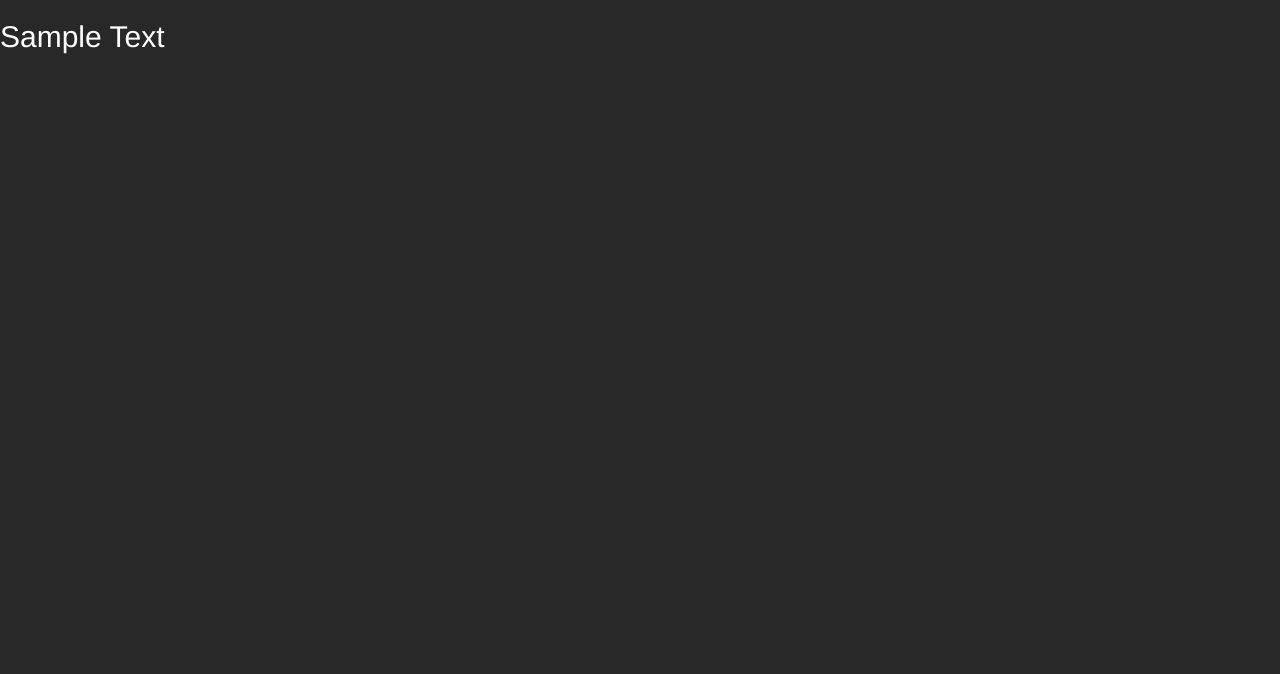
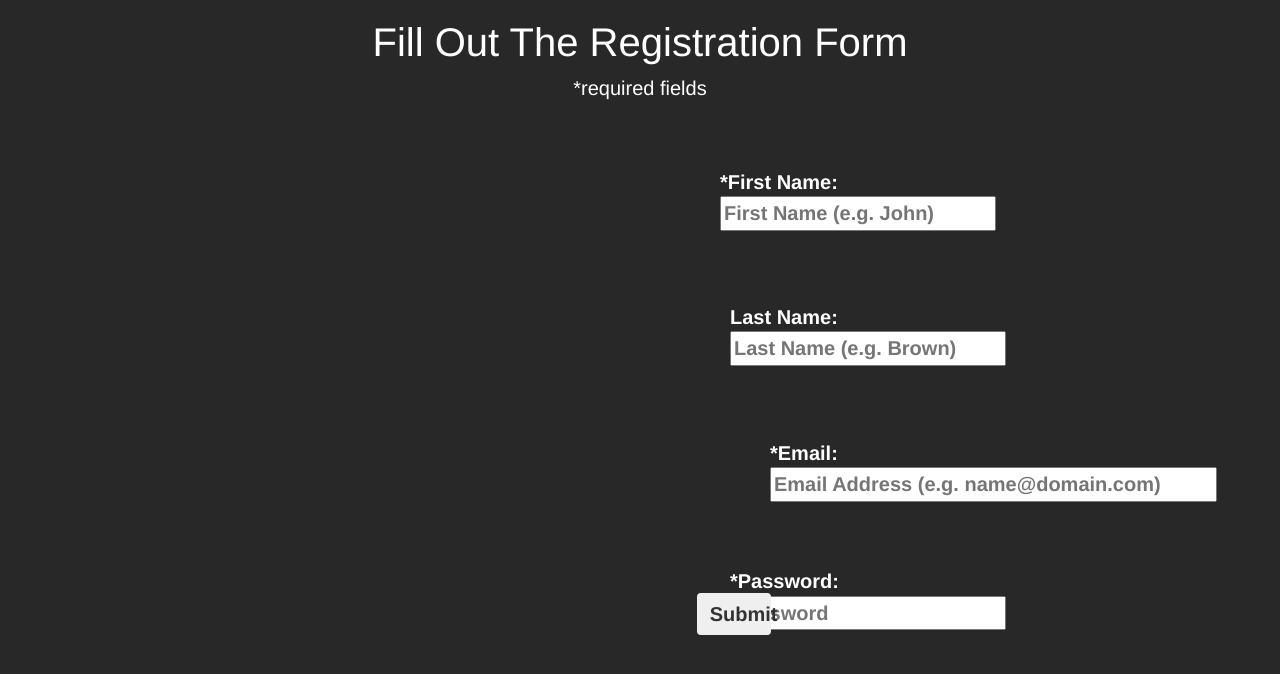
Before and after one commit to SuitedHound/SuitedHoundProject, a plain HTML site: page Survey.html in a window 1280 px wide. Drawn offline with nearby package versions, Linux system fonts and the light colour scheme; a web font is replaced by a local one.

Commit message:
Edit: Added Registration
(not online so doesnt acually work)

```diff
--- a/Survey.html
+++ b/Survey.html
@@ -10,6 +10,24 @@
     <link rel="stylesheet" href="https://maxcdn.bootstrapcdn.com/bootstrap/3.3.7/css/bootstrap.min.css">
   </head>
     <body>
-      <h2>Sample Text</h2>
+      <div class="container-fluid">
+          <h2 class="text-center"> Fill Out The Registration Form</h2>
+          <p id="survPara" class="text-center"> *required fields</p>
+      <form action="Submitted.html">
+        <div class="col">
+          <div class="col-md-4">
+            <label id="tLabel1">*First Name: <input id="firstName" type="text" placeholder="First Name (e.g. John)" size="20px" required></label>
+            <label id="tLabel2">Last Name: <input id="lastName" type="text" placeholder="Last Name (e.g. Brown)" size="20px"></label>
+            <label id="tLabel3">*Email: <input id="emailA" type="text" placeholder="Email Address (e.g. name@domain.com)" size="34px" required></label>
+            <label id="tLabel4">*Password: <input id="passWord" type="password" placeholder="Password" size="20px" required></label>
+          </div>
+         <div class="col">
+           <div class="col-md-1">
+             <button id="submitB" type="submit" value="Submit" class="btn btn-block"><b>Submit</b></button>
+           </div>
+         </div>
+        </div>
+      </form>
+      </div>
     </body>
 </html>
--- a/style.css
+++ b/style.css
@@ -8,15 +8,54 @@
 	font-family: times !important;
 	font-weight: bold !important;
 }
-#h1 {color: #00EE00;}
-#h2 {color: red;}
-#h3 {color: blue;}
+#h1 {color: #00CD00;}
+#h2 {color: #EE2C2C;}
+#h3 {color: #00BFFF;}
 
-h2 {color: white !important;}
+#rh1 {
+	color: white;
+	position: relative;
+	left: 20px;
+}
+h2 {color: white !important; font-size: 40px !important;}
 body {background-color: #282828 !important;}
 #body2 {background-color: black !important;}
-
-#spooky {
+#submitB {
+	font-size: 20px;
+	position: relative;
+	top: 480px;
+	left: 250px;
+}
+#survPara {
+	color: white;
+	font-size: 20px;
+}
+#firstName, #lastName, #emailA, #passWord {
+	color: black;
+	position: relative;
+}
+#tLabel1, #tLabel2, #tLabel3, #tLabel4 {
+	color: white;
+	position: relative;
+	font-size: 20px;
+}
+#tLabel1 {
+	left: 690px;
+	top: 55px;
+}
+#tLabel2 {
+	left: 700px;
+	top: 122px;
+}
+#tLabel3 {
+	left: 740px;
+	top: 190px;
+}
+#tLabel4 {
+	left: 700px;
+	top: 250px;
+}
+#goodBoy {
 	position: relative;
 	font-family: monospace;
 	font-size: 100px;
```
Also changed, not shown: GoodBoy.html (+1 -1 lines), Submitted.html (added, +17 -0 lines).
